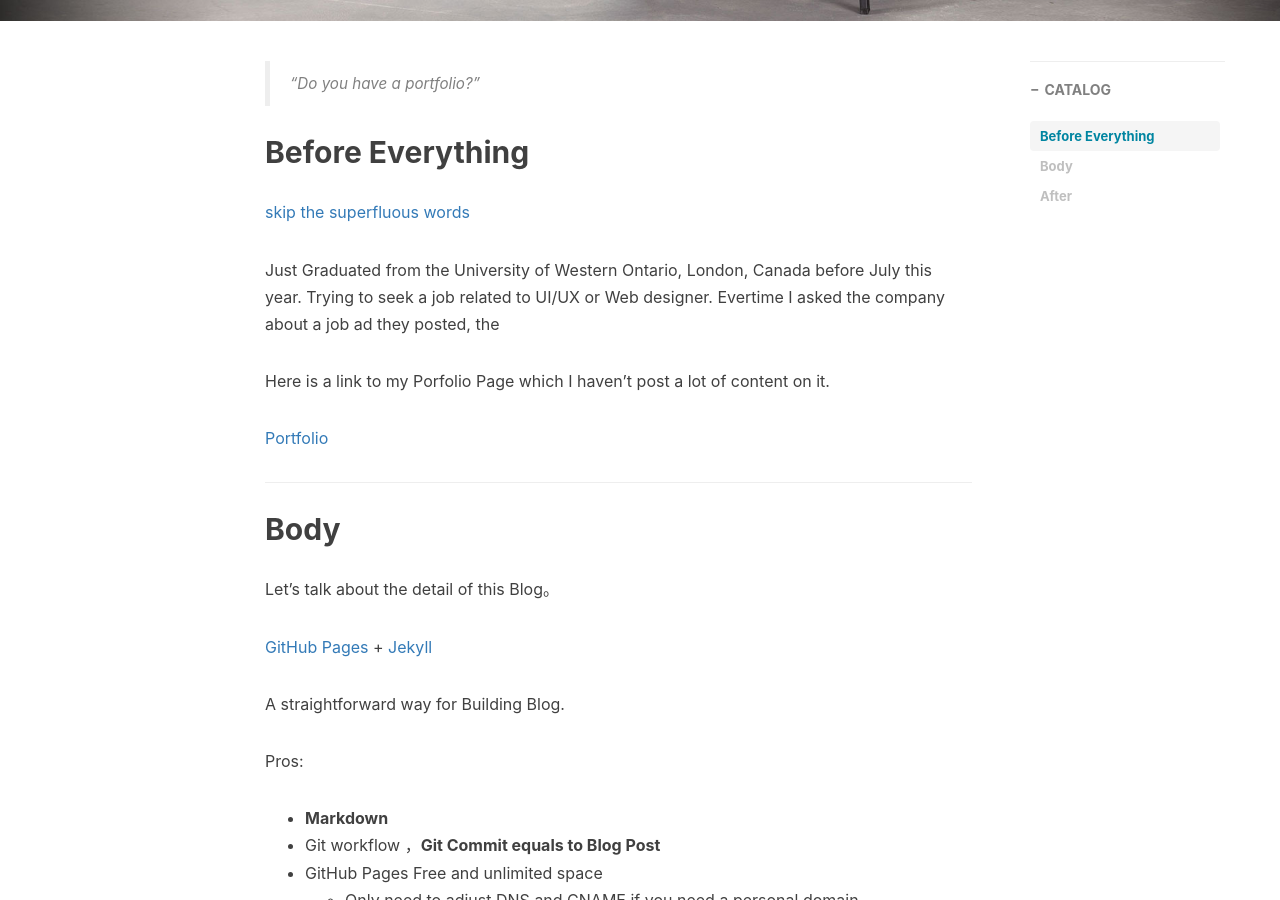
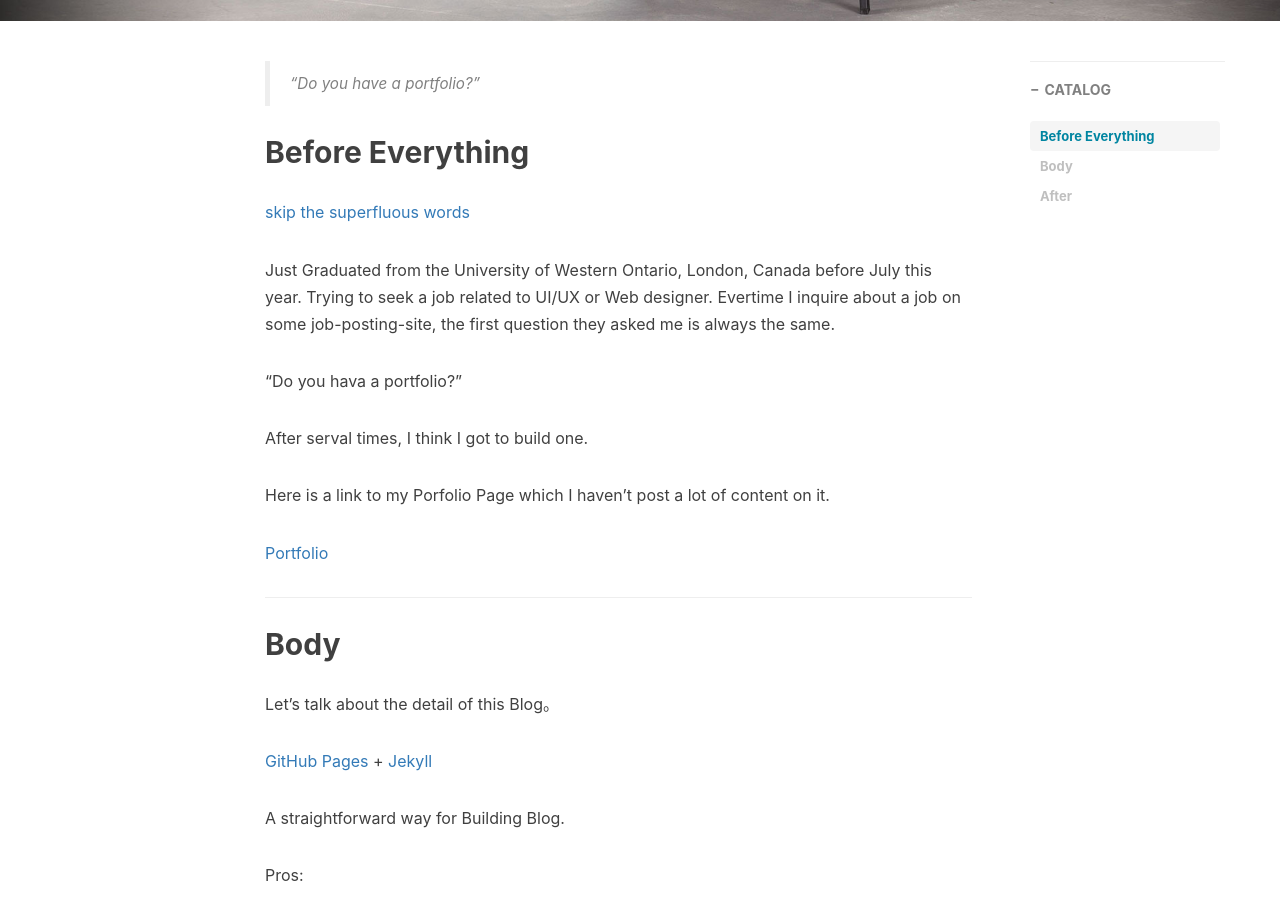
Before and after one commit to Xixiong-Guo/Xixiong-Guo.github.io, a Jekyll site: the page built from _posts/2016-10-10-NB.markdown, in a window 1280 px wide and 900 px high, scrolled down 502 px. Built offline with Jekyll 4.4.1, drawn with Linux system fonts in a browser that asks for light colours; nearby versions of some CDN libraries; comment, search, counter and statistics services are not loaded.

Commit message:
Update 2016-10-10-NB.markdown

```diff
--- a/_posts/2016-10-10-NB.markdown
+++ b/_posts/2016-10-10-NB.markdown
@@ -19,7 +19,11 @@ tags:
 
 [skip the superfluous words ](#build)
 
-Just Graduated from the University of Western Ontario, London, Canada before July this year. Trying to seek a job related to UI/UX or Web designer. Evertime I asked the company about a job ad they posted, the
+Just Graduated from the University of Western Ontario, London, Canada before July this year. Trying to seek a job related to UI/UX or Web designer. Evertime I inquire about a job on some job-posting-site, the first question they asked me is always the same.
+
+"Do you hava a portfolio?"
+
+After serval times, I think I got to build one.
 
 
 Here is a link to my Porfolio Page which I haven't post a lot of content on it.
```
